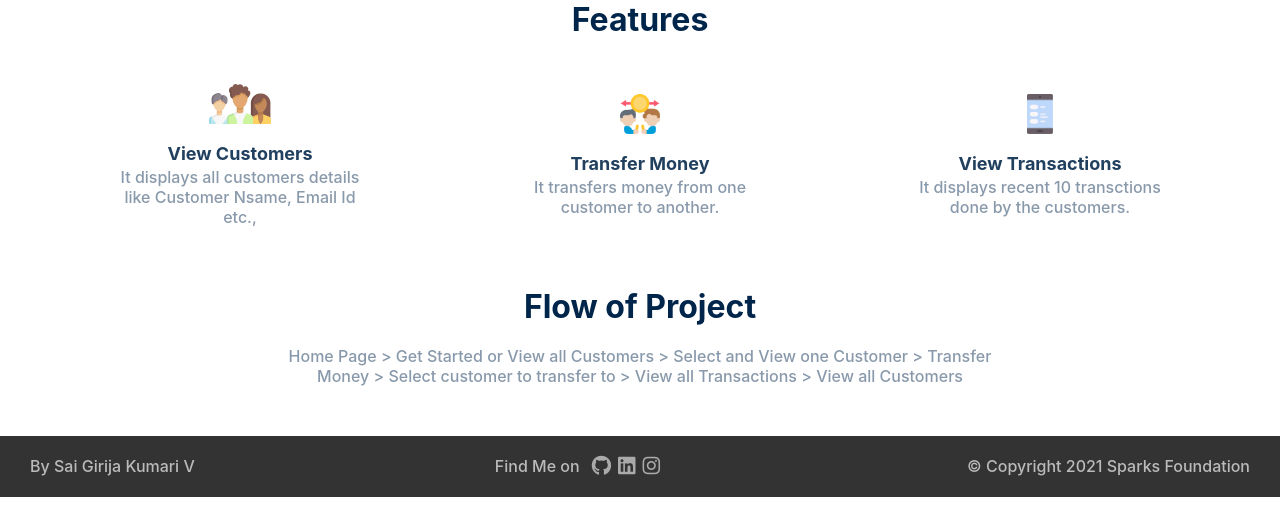
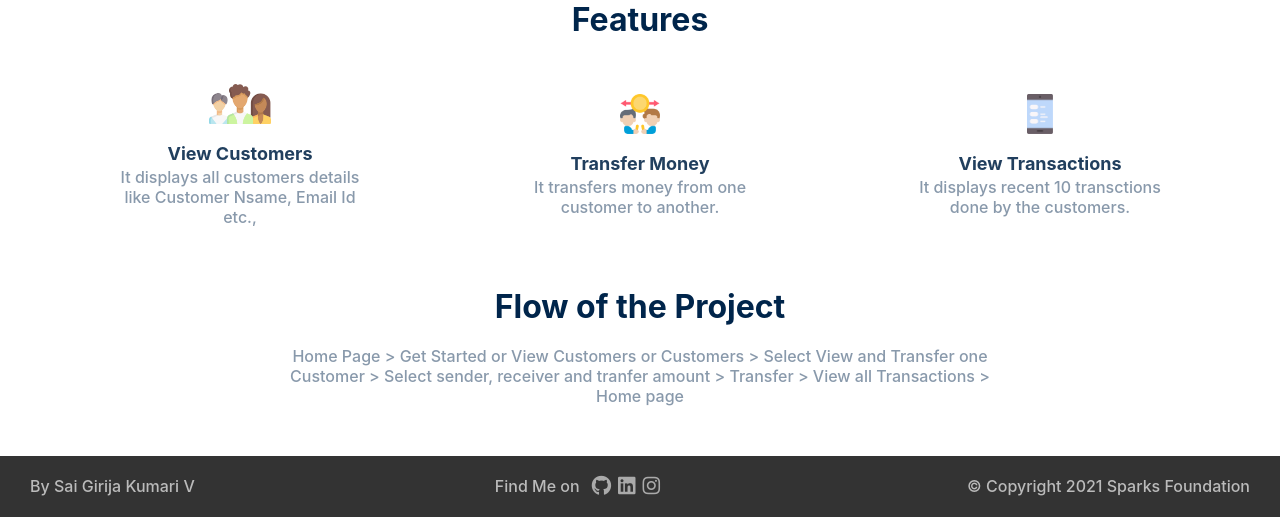
Before and after one commit to saigirijakumari-v/Basic_Banking_System, a PHP site: page / in a window 1280 px wide. Shown: the part 564-1081 px from the top of the page. Run offline with PHP 8.4, Linux system fonts and the light colour scheme.

Commit message:
Update index.php

```diff
--- a/index.php
+++ b/index.php
@@ -53,8 +53,8 @@
             </div>
 
             <div class="flow">
-                <h2>Flow of Project</h2>
-                <p>Home Page > Get Started or View all Customers > Select and View one Customer > Transfer Money > Select customer to transfer to > View all Transactions > View all Customers</p>
+                <h2>Flow of the Project</h2>
+                <p>Home Page > Get Started or View Customers or Customers > Select View and Transfer one Customer >  Select sender, receiver and tranfer amount > Transfer > View all Transactions > Home page</p>
             </div>
             <?php require 'footer.html'?>
         </div>
```
